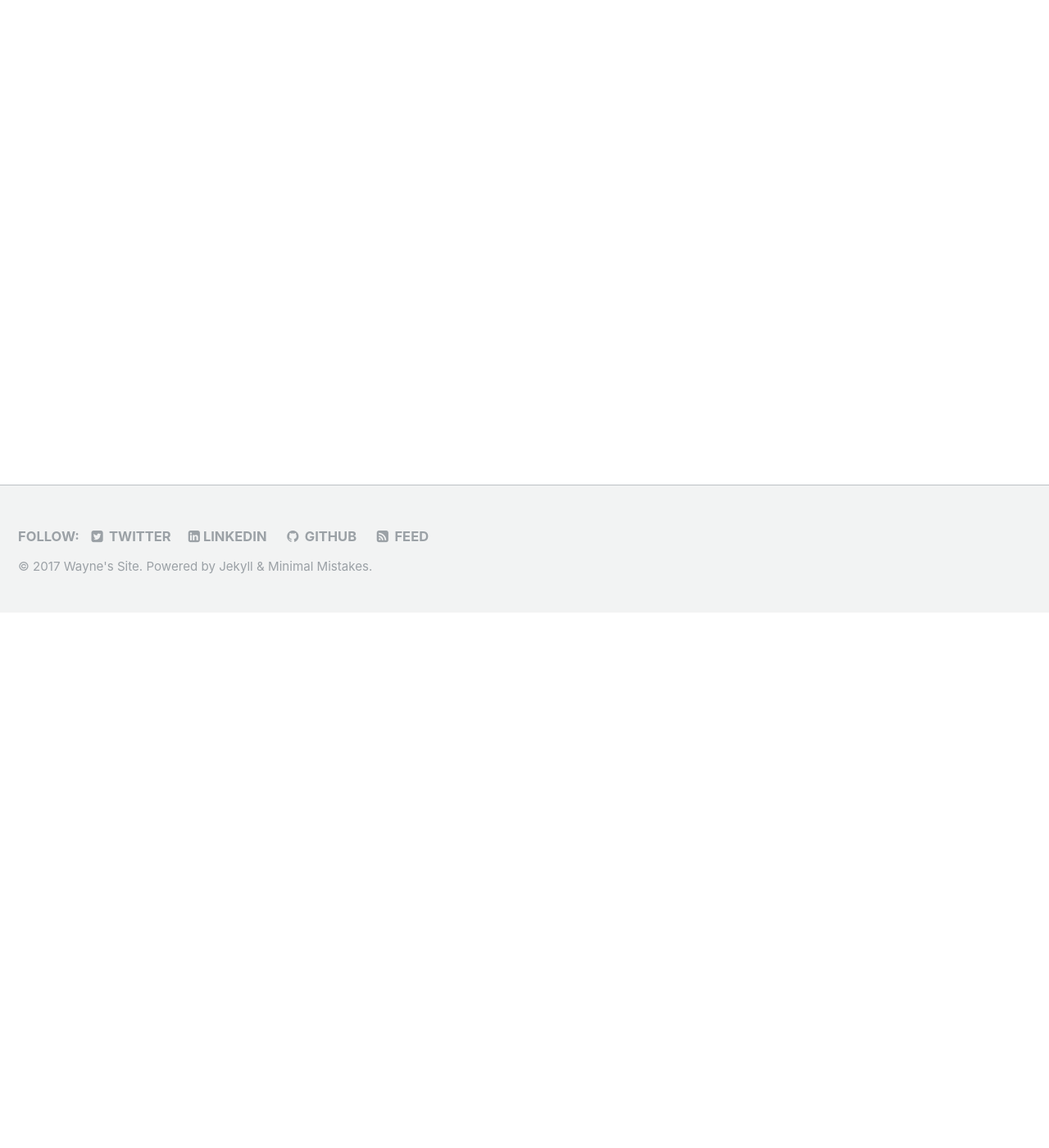
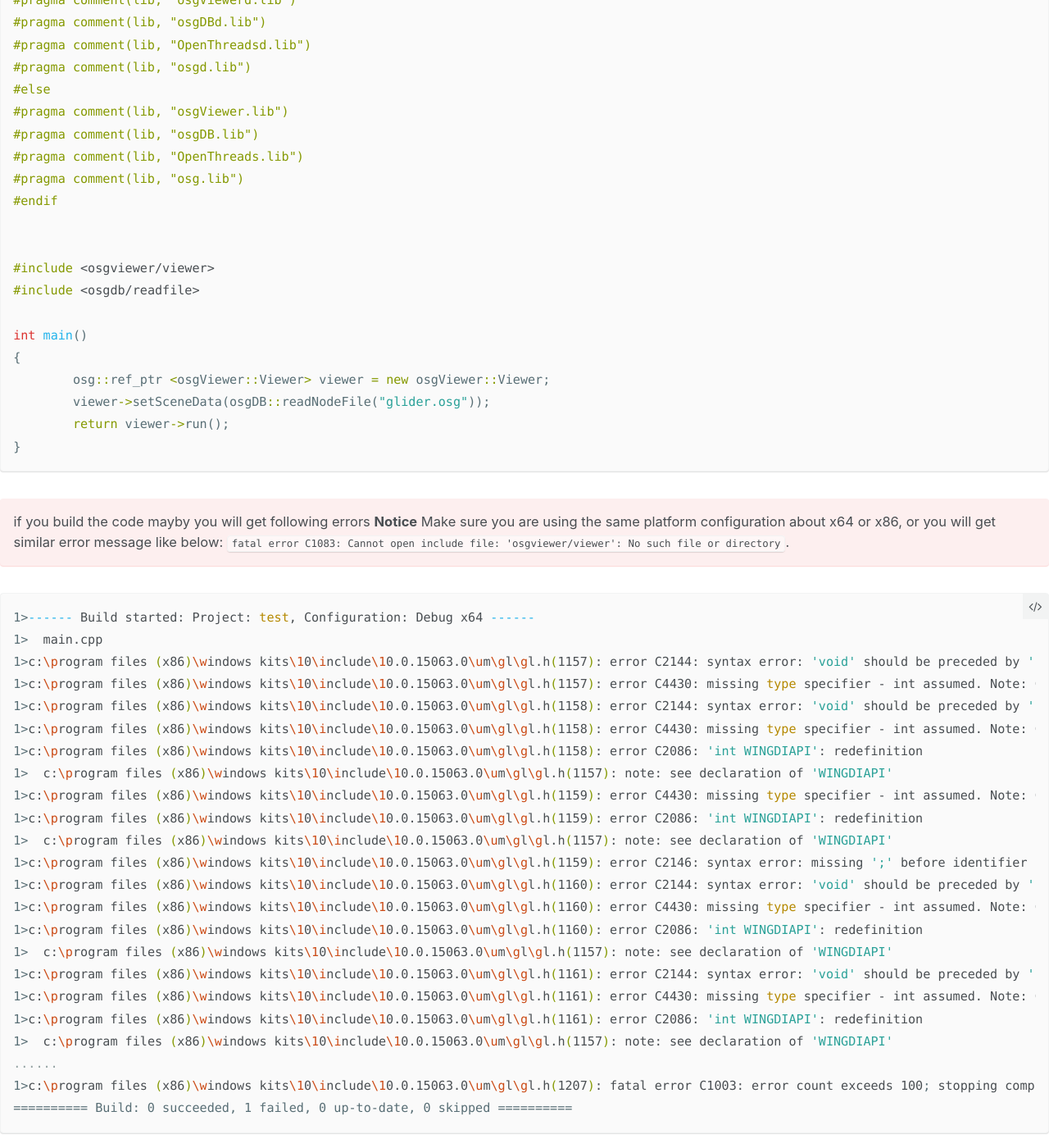
Before and after one commit to element207/element207.github.io, a Jekyll site: the page built from _posts/2017-08-14-OSG-VS2015-TroubleShooting.md, in a window 1280 px wide and 1400 px high, scrolled down 653 px. Shown: the whole window at 82% size. Built offline with Jekyll 4.4.1, drawn with Linux system fonts in a browser that asks for light colours; our own code applies the rules of GitHub Pages for plain Markdown files; some of the changed text lies outside the part shown.

Commit message:
Update 2017-08-14-OSG-VS2015-TroubleShooting.md

```diff
--- a/_posts/2017-08-14-OSG-VS2015-TroubleShooting.md
+++ b/_posts/2017-08-14-OSG-VS2015-TroubleShooting.md
@@ -27,6 +27,65 @@
 4. compile and run application.
 {% endhighlight %}
 
-**OSG Hello World:**
+**OSG Hello World**
 for more details check another tutorial: [OSG Hello World Example]({{ site.baseurl }}{% post_url 2017-08-10-my-first-blog %}){: .btn .btn--info}
 {: .notice--info}
+
+Normally codes will look like this:
+{% highlight C++ %}
+
+#ifdef _DEBUG
+#pragma comment(lib, "osgViewerd.lib")
+#pragma comment(lib, "osgDBd.lib")
+#pragma comment(lib, "OpenThreadsd.lib")
+#pragma comment(lib, "osgd.lib")
+#else
+#pragma comment(lib, "osgViewer.lib")
+#pragma comment(lib, "osgDB.lib")
+#pragma comment(lib, "OpenThreads.lib")
+#pragma comment(lib, "osg.lib")
+#endif
+
+
+#include <osgviewer/viewer>
+#include <osgdb/readfile>
+
+int main()
+{
+	osg::ref_ptr <osgViewer::Viewer> viewer = new osgViewer::Viewer;
+	viewer->setSceneData(osgDB::readNodeFile("glider.osg"));
+	return viewer->run();
+}
+{% endhighlight %}
+
+if you build the code mayby you will get following errors
+**Notice**
+Make sure you are using the same platform configuration about x64 or x86, or you will get similar error message like below:
+`fatal error C1083: Cannot open include file: 'osgviewer/viewer': No such file or directory`.
+{: .notice--danger}
+
+{% highlight Console %}
+1>------ Build started: Project: test, Configuration: Debug x64 ------
+1>  main.cpp
+1>c:\program files (x86)\windows kits\10\include\10.0.15063.0\um\gl\gl.h(1157): error C2144: syntax error: 'void' should be preceded by ';'
+1>c:\program files (x86)\windows kits\10\include\10.0.15063.0\um\gl\gl.h(1157): error C4430: missing type specifier - int assumed. Note: C++ does not support default-int
+1>c:\program files (x86)\windows kits\10\include\10.0.15063.0\um\gl\gl.h(1158): error C2144: syntax error: 'void' should be preceded by ';'
+1>c:\program files (x86)\windows kits\10\include\10.0.15063.0\um\gl\gl.h(1158): error C4430: missing type specifier - int assumed. Note: C++ does not support default-int
+1>c:\program files (x86)\windows kits\10\include\10.0.15063.0\um\gl\gl.h(1158): error C2086: 'int WINGDIAPI': redefinition
+1>  c:\program files (x86)\windows kits\10\include\10.0.15063.0\um\gl\gl.h(1157): note: see declaration of 'WINGDIAPI'
+1>c:\program files (x86)\windows kits\10\include\10.0.15063.0\um\gl\gl.h(1159): error C4430: missing type specifier - int assumed. Note: C++ does not support default-int
+1>c:\program files (x86)\windows kits\10\include\10.0.15063.0\um\gl\gl.h(1159): error C2086: 'int WINGDIAPI': redefinition
+1>  c:\program files (x86)\windows kits\10\include\10.0.15063.0\um\gl\gl.h(1157): note: see declaration of 'WINGDIAPI'
+1>c:\program files (x86)\windows kits\10\include\10.0.15063.0\um\gl\gl.h(1159): error C2146: syntax error: missing ';' before identifier 'GLboolean'
+1>c:\program files (x86)\windows kits\10\include\10.0.15063.0\um\gl\gl.h(1160): error C2144: syntax error: 'void' should be preceded by ';'
+1>c:\program files (x86)\windows kits\10\include\10.0.15063.0\um\gl\gl.h(1160): error C4430: missing type specifier - int assumed. Note: C++ does not support default-int
+1>c:\program files (x86)\windows kits\10\include\10.0.15063.0\um\gl\gl.h(1160): error C2086: 'int WINGDIAPI': redefinition
+1>  c:\program files (x86)\windows kits\10\include\10.0.15063.0\um\gl\gl.h(1157): note: see declaration of 'WINGDIAPI'
+1>c:\program files (x86)\windows kits\10\include\10.0.15063.0\um\gl\gl.h(1161): error C2144: syntax error: 'void' should be preceded by ';'
+1>c:\program files (x86)\windows kits\10\include\10.0.15063.0\um\gl\gl.h(1161): error C4430: missing type specifier - int assumed. Note: C++ does not support default-int
+1>c:\program files (x86)\windows kits\10\include\10.0.15063.0\um\gl\gl.h(1161): error C2086: 'int WINGDIAPI': redefinition
+1>  c:\program files (x86)\windows kits\10\include\10.0.15063.0\um\gl\gl.h(1157): note: see declaration of 'WINGDIAPI'
+......
+1>c:\program files (x86)\windows kits\10\include\10.0.15063.0\um\gl\gl.h(1207): fatal error C1003: error count exceeds 100; stopping compilation
+========== Build: 0 succeeded, 1 failed, 0 up-to-date, 0 skipped ==========
+{% endhighlight %}
```
